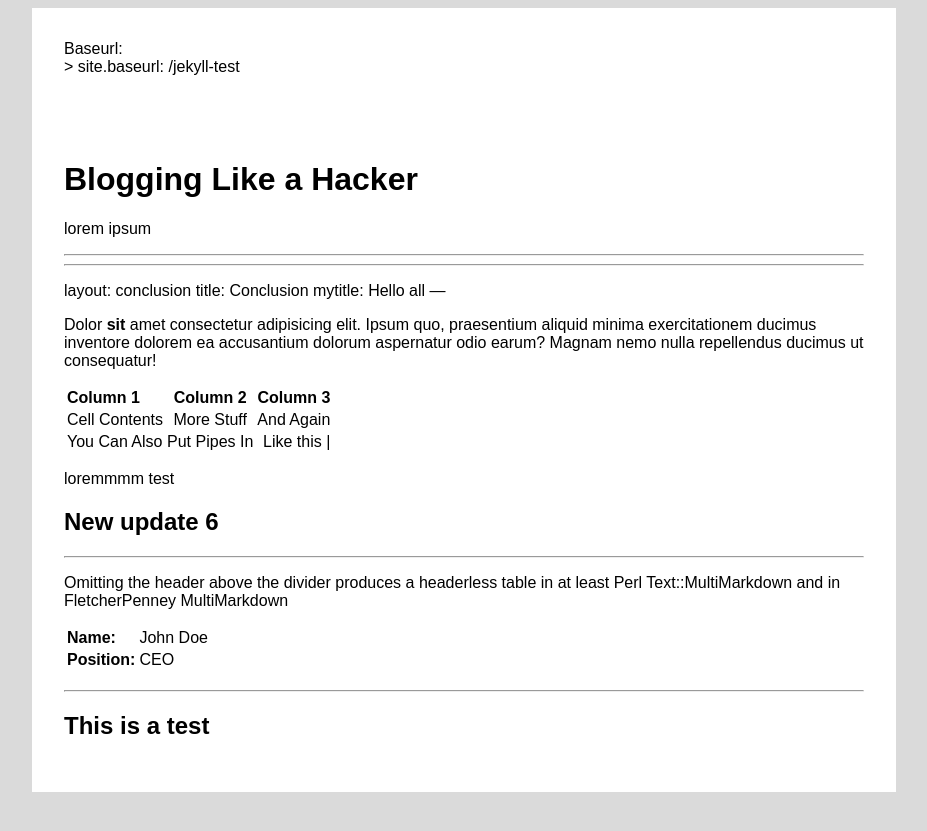
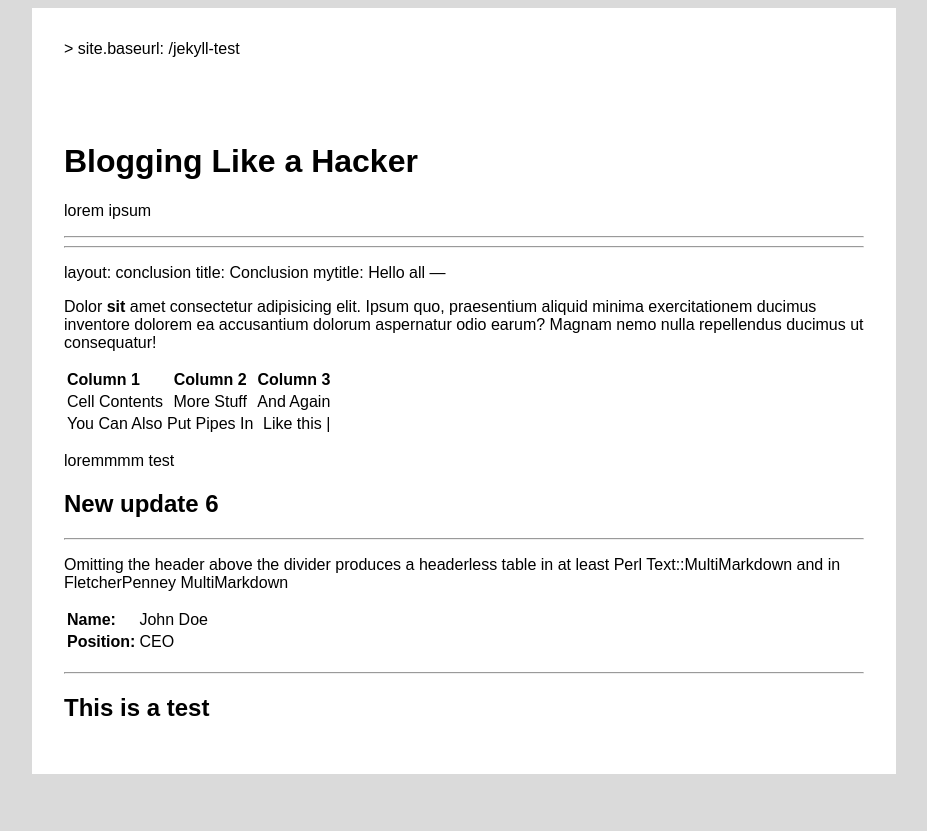
Before and after one commit to ntopulos/jekyll-test, a Jekyll site: the page built from docs/index.md, in a window 1280 px wide. Shown: the top 831 px of the page, without its empty margins (176-1103 px from the left). Built offline with Jekyll 4.4.1, drawn with Linux system fonts in a browser that asks for light colours.

Commit message:
content update

```diff
--- a/docker-compose.yml
+++ b/docker-compose.yml
@@ -3,7 +3,7 @@ version: '3'
 services:
   jekyll:
     image: jekyll/jekyll:4.0
-    command: jekyll serve --watch --force_polling --verbose --baseurl '/'
+    command: jekyll serve --watch --force_polling --verbose
     ports:
       - 4000:4000
     volumes:
--- a/docs/_layouts/default.html
+++ b/docs/_layouts/default.html
@@ -3,11 +3,10 @@
   <head>
     <meta charset="utf-8">
     <title>{{ page.title }}</title>
-    <link rel="stylesheet" href="{{ baseurl }}/style.css">
+    <link rel="stylesheet" href="{{ site.baseurl }}/style.css">
   </head>
   <body>
     <div>
-      Baseurl: {{ baseurl }}<br>
       > site.baseurl: {{ site.baseurl }}
     </div>
     <div>
```
